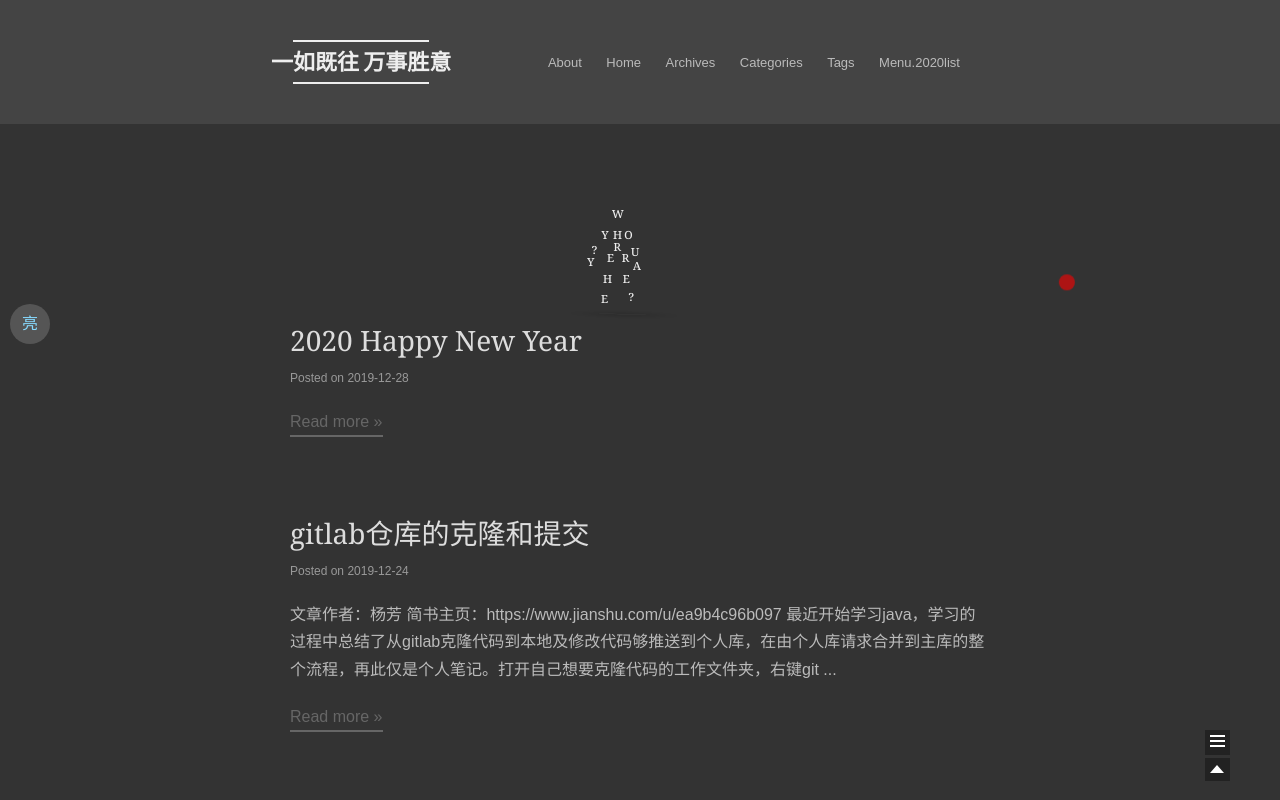
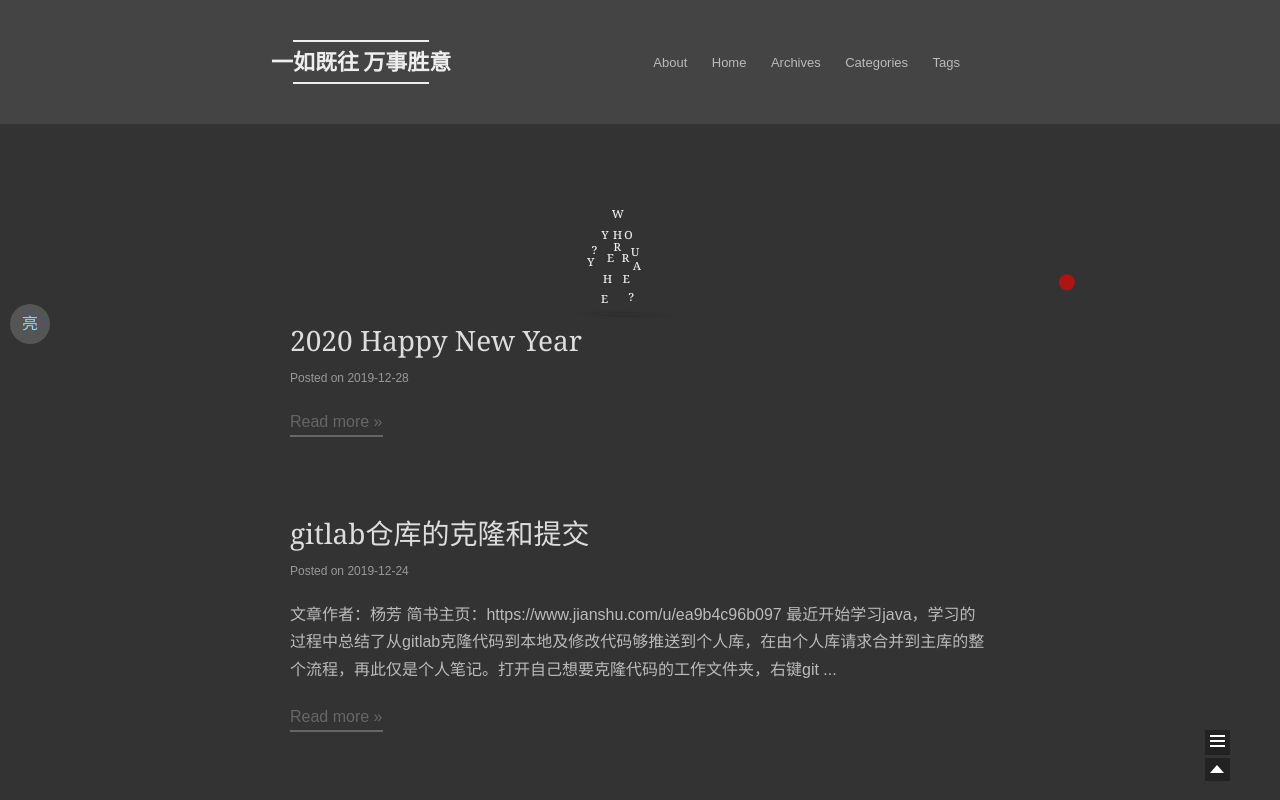
Before and after one commit to yangfang0605/yangfang0605.github.io, a plain HTML site: page index.html in a window 1280 px wide. Shown: the top 800 px of the page. Drawn offline with Linux system fonts and the light colour scheme; some packages are replaced by stand-ins of ours; a script that the page names is missing.

Commit message:
Site updated: 2019-12-28 19:29:44

```diff
--- a/index.html
+++ b/index.html
@@ -148,14 +148,6 @@
           <a href="/tags" rel="section">
             <i class="menu-item-icon icon-next-tags"></i> <br />
             Tags
-          </a>
-        </li>
-
-
-        <li class="menu-item menu-item-2020list">
-          <a href="/2020list" rel="section">
-            <i class="menu-item-icon icon-next-2020list"></i> <br />
-            menu.2020list
           </a>
         </li>
 
```
Also changed, not shown: 2019/08/12/firstblog/index.html (+0 -8 lines), 2019/08/13/Win10+Hexo+GitHub搭建个人博客详解/index.html (+0 -8 lines), 2019/11/26/软件测试面试题整理（一）/index.html (+0 -8 lines), 2019/12/24/gitlab仓库的克隆和提交/index.html (+0 -8 lines), 2019/12/28/2020-Happy-New-Year/index.html (+0 -8 lines), 2020list/index.html (+0 -8 lines), about/index.html (+0 -8 lines), archives/2019/08/index.html (+0 -8 lines), archives/2019/11/index.html (+0 -8 lines), archives/2019/12/index.html (+0 -8 lines), archives/2019/index.html (+0 -8 lines), archives/index.html (+0 -8 lines), categories/index.html (+0 -8 lines), tags/index.html (+0 -8 lines).
